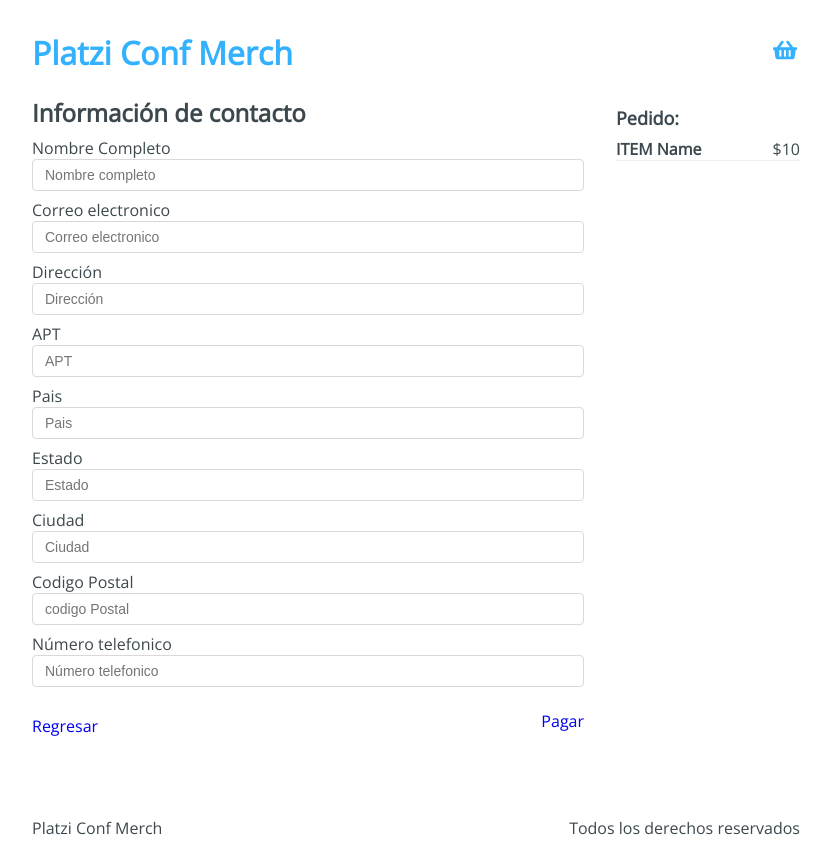
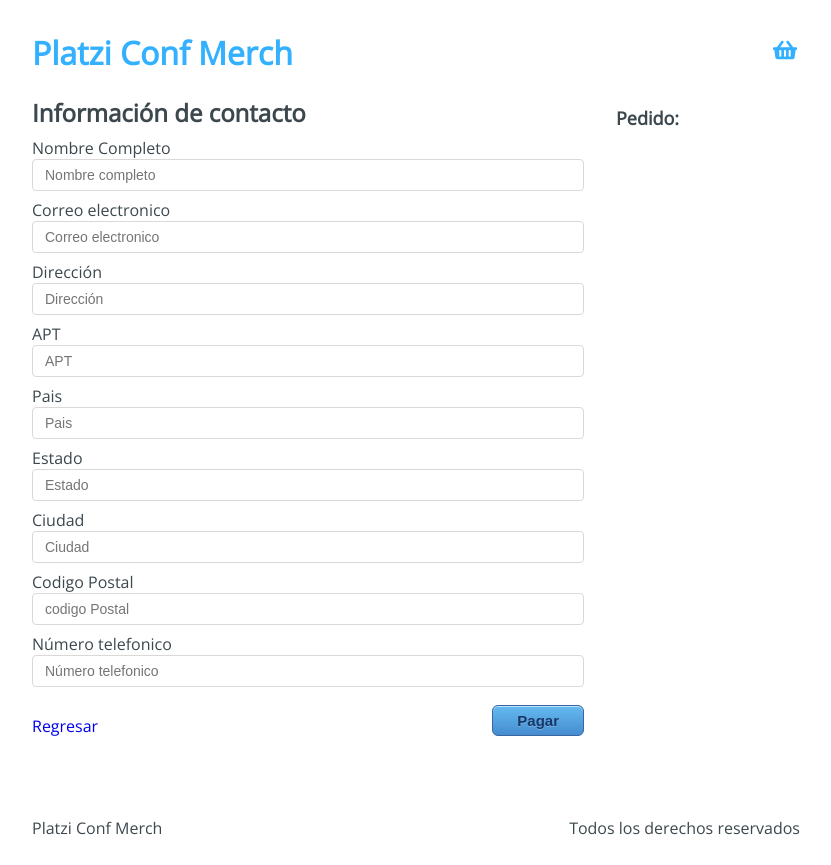
Before and after one commit to OrlandoMts/merchandise, a React app: page /checkout/information in a window 1280 px wide. Shown: the whole page, without its empty margins (224-1055 px from the left). Built offline with nearby package versions, Linux system fonts and the light colour scheme.

Commit message:
Cree una funcion para agregar los datos capturados del formulario al objeto de initialState: use useRef y useNavigate en Information

```diff
--- a/src/components/Products.jsx
+++ b/src/components/Products.jsx
@@ -8,8 +8,8 @@
     const { state, addToCart } = useContext(AppContext);
     const { products } = state; //Trae los productos del estado
 
-    const handleAddToCart = payload => {
-        addToCart(payload);
+    const handleAddToCart = product => {
+        addToCart(product);
     }
 
     return (
--- a/src/containers/Checkout.jsx
+++ b/src/containers/Checkout.jsx
@@ -8,8 +8,8 @@
 
     const { state: {cart}, removeFromCart } = useContext(AppContext);
 
-    const handleRemove = (payload, index) => {
-        removeFromCart(payload, index);
+    const handleRemove = (product, index) => {
+        removeFromCart(product, index);
     }
 
     const handleSumTotal = () => {
--- a/src/containers/Information.jsx
+++ b/src/containers/Information.jsx
@@ -1,8 +1,32 @@
-import React from 'react';
-import { Link } from 'react-router-dom';
-import '../styles/components/Information.css'
+import React, { useRef, useContext } from 'react';
+import { Link, useNavigate } from 'react-router-dom';
+import { AppContext } from '../context/AppContext'
+import '../styles/components/Information.css';
 
 const Information = () => {
+
+    const { state:{cart}, addToBuyer } = useContext(AppContext);
+    const form = useRef(null);
+    const navigate = useNavigate();
+
+    const handleSubmit = () => {
+        const formData = new FormData(form.current); //Esto lo puedo enviar a un servidor.
+        //Lo destructuro porque lo estoy manejando desde el front y estoy en local
+        const buyer = {
+            'name': formData.get('name'),
+            'email': formData.get('email'),
+            'address': formData.get('address'),
+            'apto': formData.get('apto'),
+            'country': formData.get('country'),
+            'state': formData.get('state'),
+            'city': formData.get('city'),
+            'cp': formData.get('cp'),
+            'phone': formData.get('phone'),
+        };
+        addToBuyer(buyer);
+        navigate('/checkout/payment');
+    }
+
     return (
         <div className='Information'>
             <div className='Information-content'>
@@ -10,66 +34,66 @@
                     <h2>Información de contacto</h2>
                 </div>
                 <div className='Information-form'>
-                    <form action="">
+                    <form ref={form}>
                         <label htmlFor="name">
                             Nombre Completo
-                            <input type="text" placeholder='Nombre completo' name='name' id='name' />
+                            <input type="text" required placeholder='Nombre completo' name='name' id='name' />
                         </label>
                         <label htmlFor="email">
                             Correo electronico
-                            <input type="email" placeholder='Correo electronico' name='email' id='email' />
+                            <input type="email" required placeholder='Correo electronico' name='email' id='email' />
                         </label>
                         <label htmlFor="address">
                             Dirección
-                            <input type="text" placeholder="Dirección" name="address" id="address" />
+                            <input type="text" required placeholder="Dirección" name="address" id="address" />
                         </label>
                         <label htmlFor="apto">
                             APT
-                            <input type="text" placeholder="APT" name="apto" id="apto" />
+                            <input type="text" required placeholder="APT" name="apto" id="apto" />
                         </label>
                         <label htmlFor="country">
                             Pais
-                            <input type="text" placeholder="Pais" name="country" id="country" />
+                            <input type="text" required placeholder="Pais" name="country" id="country" />
                         </label>
                         <label htmlFor="state">
                             Estado
-                            <input type="text" placeholder="Estado" name="state" id="state" />
+                            <input type="text" required placeholder="Estado" name="state" id="state" />
                         </label>
                         <label htmlFor="city">
                             Ciudad
-                            <input type="text" placeholder="Ciudad" name="city" id="city" />
+                            <input type="text" required placeholder="Ciudad" name="city" id="city" />
                         </label>
                         <label htmlFor="cp">
                             Codigo Postal
-                            <input type="text" placeholder="codigo Postal" name="cp" id="cp" />
+                            <input type="text" required placeholder="codigo Postal" name="cp" id="cp" />
                         </label>
                         <label htmlFor="phone">
                             Número telefonico
-                            <input type="tel" placeholder="Número telefonico" name="phone" id="phone" pattern="[0-9]{3}-[0-9]{2}-[0-9]{3}" />
+                            <input type="tel" required placeholder="Número telefonico" name="phone" id="phone" pattern="[0-9]{3}-[0-9]{2}-[0-9]{3}" />
                         </label>
                     </form>
                 </div>
                 <div className='Information-buttons'>
                     <div className='Information-back'>
-                        <Link to='/checkout/information' replace>
+                        <Link to='/checkout' replace>
                             Regresar
                         </Link>
                     </div>
                     <div className='Information-next'>
-                        <Link to='/checkout/payment'>
-                            Pagar
-                        </Link>
+                        <button type='button' onClick={handleSubmit}>Pagar</button>
                     </div>
                 </div>
             </div>
             <div className="Information-sidebar">
                 <h3>Pedido:</h3>
-                <div className="Information-item">
-                    <div className="Information-element">
-                        <h4>ITEM Name</h4>
-                        <span>$10</span>
+                {cart.map((item, index)=>(
+                    <div className="Information-item" key={index}>
+                        <div className="Information-element">
+                            <h4>{item.title}</h4>
+                            <span>${item.price}</span>
+                        </div>
                     </div>
-                </div>
+                ))}
             </div>
         </div>
     )
--- a/src/hooks/useInitialState.js
+++ b/src/hooks/useInitialState.js
@@ -20,9 +20,17 @@
         });
     }
 
+    const addToBuyer = payload => {
+        setState({
+            ...state,
+            buyer: [...state.buyer, payload]
+        })
+    }
+
     return {
         addToCart,
         removeFromCart,
+        addToBuyer,
         state
     }
 };
--- a/src/initialState.js
+++ b/src/initialState.js
@@ -1,5 +1,6 @@
 export default {
     cart: [],
+    buyer: [],
     products: [
       {
         'id': '1',
```
